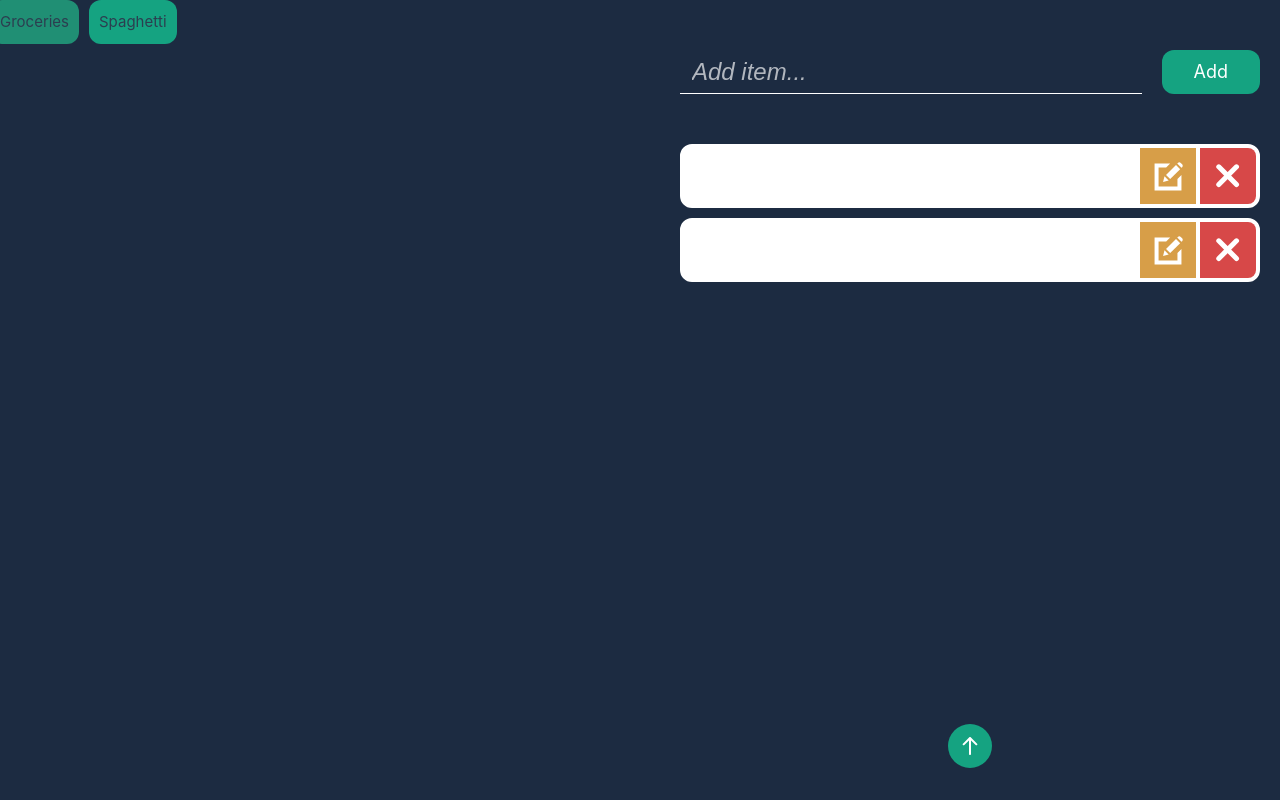
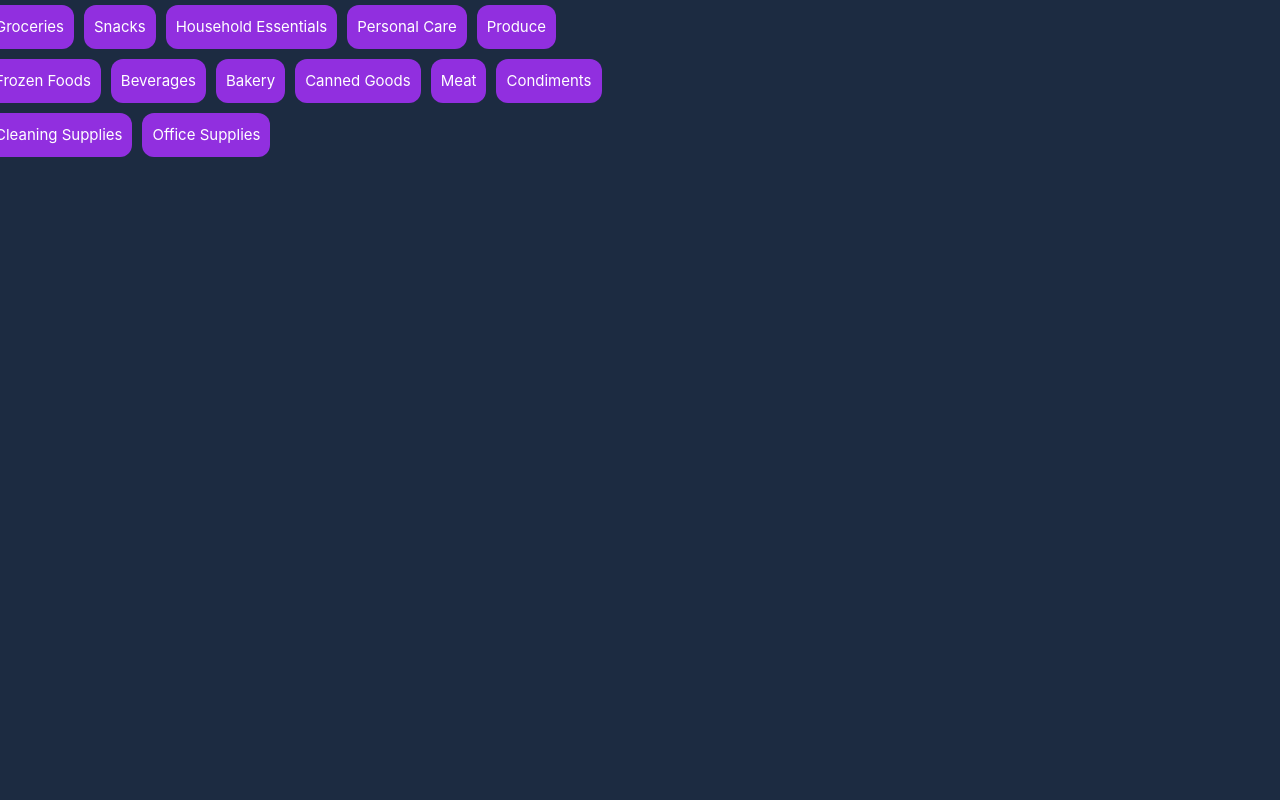
Before and after one commit to Dk3o/Todo, a Vue app: page / in a window 1280 px wide. Built offline with nearby package versions, Linux system fonts and the light colour scheme.

Commit message:
adding card

```diff
--- a/src/App.vue
+++ b/src/App.vue
@@ -5,7 +5,6 @@
   import { useTodoStore } from '@/stores/todo';
 
   const todoStore = useTodoStore()
-    const { list } = todoStore
 
   const scroll = ref();
 
@@ -22,11 +21,13 @@ const scrollToTop = () => {
     <div class="container">
       <div class="wrapper">
         <div class="test">
-          <Card  v-for="(card, index) in list" :key="index" :card="card" :position="index" />
+          <Card  v-for="(card, index) in todoStore.list" :key="index" :card="card" :categoryIndex="index" />
         </div>
       </div>
       <div class="wrapper">
-        <CardContainer />
+        <template v-if="todoStore.isCategoryClicked">
+          <CardContainer />
+        </template>
       </div>
     </div>
   </main>
--- a/src/components/Card.vue
+++ b/src/components/Card.vue
@@ -1,16 +1,24 @@
 <script setup>
+    import { ref } from 'vue'
+    import { useTodoStore } from '@/stores/todo';
+    const todoStore = useTodoStore();
+
+    const isActive = ref(false)
+
     var props = defineProps({
         card: Object,
-        position: Number
+        categoryIndex: Number
     })
 
-    const loadContent = () => {
-        console.log(props.position)
+    const loadContent = (e) => {
+        todoStore.selectedCategory(props.categoryIndex)
+        isActive.value = !isActive.value
+        console.log(e)
     }
 </script>
 <template>
-    <div class="card" @click="loadContent">
-        <span class="card-name">{{ card.category }}</span>
+    <div class="card" :class="{'card-active' : isActive}" @click="loadContent">
+        <span class="card-name ">{{ card.category }}</span>
     </div>
 </template>
 
@@ -18,14 +26,20 @@
     .card {
         width: auto;
         height: auto;
-        background-color: #15A381;
+        background-color: #912fdf;
+        color: #fff;
         padding: 10px;
         float: left;
-        margin-left: 10px;
+        margin: 5px;
         border-radius: 12px;
     }
 
     .card:hover {
-        background-color: #208f74;
+        background-color: #a30ea7;
+        cursor: pointer;
+    }
+
+    .card-active {
+        background-color: #912fdf;
     }
 </style>
--- a/src/components/TodoInput.vue
+++ b/src/components/TodoInput.vue
@@ -2,7 +2,11 @@
     // import { ref } from 'vue'
     import { useTodoStore } from '../stores/todo'
     const todoStore = useTodoStore()
-    const { handleInput } = todoStore
+    const { handleInput, selectedCategory } = todoStore
+
+    const input = () => {
+        todoStore.handleInput(todoStore.selectedCategory)
+    }
 
 </script>
 
@@ -11,7 +15,7 @@
         class="input-field"
         placeholder="Add item..."
         v-model="todoStore.inputText"
-        @keydown.enter.prevent="handleInput"
+        @keydown.enter.prevent="input"
     />
 </template>
 
--- a/src/components/TodoList.vue
+++ b/src/components/TodoList.vue
@@ -4,20 +4,19 @@
     import { ref, watch, watchEffect } from 'vue'
 
     const todoStore = useTodoStore()
-    const { list } = todoStore
 
     const scroll = ref()
     const todolist = ref(0)
-
     const scrollToBottom = () => {
         scroll.value = document.querySelector('.todo-list')
         scroll.value.scrollTop = scroll.value.scrollHeight
     }
 
     watchEffect(() => {
-        if (list.length > todolist.value) {
+        if (todoStore.selectedCategoryList.length > todolist.value) {
             setTimeout(scrollToBottom, 500);
-            todolist.value = list.length;
+            todolist.value = todoStore.selectedCategoryList.length;
+            console.log(todolist.value)
         }
     });
 
@@ -25,7 +24,7 @@
 
 <template>
     <div class="todo-list" ref="scroll">
-        <TodoItem v-for="(item, index) in list" :key="index" :item="item" :position="index"/>
+        <TodoItem v-for="(item, index) in todoStore.selectedCategoryList" :key="index" :item="item"/>
     </div>
 </template>
 
--- a/src/stores/todo.js
+++ b/src/stores/todo.js
@@ -4,24 +4,150 @@ import { defineStore } from "pinia";
 export const useTodoStore = defineStore('todo', () => {
 
     const inputText = ref('');
+    const selectedCategoryList = ref([])
+    const isCategoryClicked = ref(false)
     const categoryIndex = ref(null)
     const list = ref([
         {
             category: "Groceries",
             items: [
-              { name: "Item 1", status: true },
-              { name: "Item 2", status: false },
-              { name: "Item 3", status: true }
+              { name: "Milk", status: true },
+              { name: "Butter", status: false },
+              { name: "Sugar", status: true }
             ]
         },
         {
-            category: "Spaghetti",
+            category: "Snacks",
             items: [
-              { name: "Item 4", status: false },
-              { name: "Item 5", status: true }
+              { name: "Chips", status: false },
+              { name: "Marabou", status: true }
+            ]
+        },
+        {
+            category: "Household Essentials",
+            items: [
+                { name: "Toilet Paper", status: true },
+                { name: "Dish Soap", status: false },
+                { name: "Trash Bags", status: true }
+            ]
+        },
+        {
+            category: "Personal Care",
+            items: [
+                { name: "Shampoo", status: true },
+                { name: "Toothpaste", status: true },
+                { name: "Body Wash", status: false }
+            ]
+        },
+        {
+            category: "Produce",
+            items: [
+                { name: "Apples", status: true },
+                { name: "Bananas", status: true },
+                { name: "Lettuce", status: false }
+            ]
+        },
+        {
+            category: "Frozen Foods",
+            items: [
+                { name: "Frozen Pizza", status: true },
+                { name: "Ice Cream", status: false },
+                { name: "Frozen Vegetables", status: true }
+            ]
+        },
+        {
+            category: "Beverages",
+            items: [
+                { name: "Water Bottles", status: true },
+                { name: "Soda", status: false },
+                { name: "Tea Bags", status: true }
+            ]
+        },
+        {
+            category: "Bakery",
+            items: [
+                { name: "Bread", status: true },
+                { name: "Bagels", status: false },
+                { name: "Croissants", status: true }
+            ]
+        },
+        {
+            category: "Canned Goods",
+            items: [
+                { name: "Soup", status: true },
+                { name: "Beans", status: false },
+                { name: "Tomatoes", status: true }
+            ]
+        },
+        {
+            category: "Meat",
+            items: [
+                { name: "Chicken", status: true },
+                { name: "Beef", status: false },
+                { name: "Fish", status: true }
+            ]
+        },
+        {
+            category: "Condiments",
+            items: [
+                { name: "Ketchup", status: true },
+                { name: "Mustard", status: false },
+                { name: "Mayonnaise", status: true }
+            ]
+        },
+        {
+            category: "Cleaning Supplies",
+            items: [
+                { name: "All-Purpose Cleaner", status: true },
+                { name: "Laundry Detergent", status: false },
+                { name: "Bleach", status: true }
+            ]
+        },
+        {
+            category: "Office Supplies",
+            items: [
+                { name: "Printer Paper", status: true },
+                { name: "Pens", status: false },
+                { name: "Notebooks", status: true }
             ]
         }
     ]);
+
+    //Todo redo and refactoring list:
+    // {
+    //     "categories": [
+    //       {
+    //         "id": 1,
+    //         "name": "Work",
+    //         "items": [
+    //           { "id": 1, "name": "Finish report", "status": false },
+    //           { "id": 2, "name": "Prepare presentation", "status": true },
+    //           { "id": 3, "name": "Schedule meeting", "status": false },
+    //           { "id": 4, "name": "Send emails", "status": true },
+    //           { "id": 5, "name": "Review code", "status": false }
+    //         ]
+    //       },
+    //       {
+    //         "id": 2,
+    //         "name": "Personal",
+    //         "items": [
+    //           { "id": 6, "name": "Go for a run", "status": true },
+    //           { "id": 7, "name": "Read a book", "status": false },
+    //           { "id": 8, "name": "Call mom", "status": false },
+    //           { "id": 9, "name": "Cook dinner", "status": true },
+    //           { "id": 10, "name": "Watch a movie", "status": false }
+    //         ]
+    //       }
+    //     ]
+    //   }
+
+    const selectedCategory = (index) => {
+        if(list.value != null && list.value.length > 0) {
+            selectedCategoryList.value = list.value[index].items;
+            isCategoryClicked.value = true
+            categoryIndex.value = index
+        }
+    }
 
     // cons handleAddCategory = () {
 
@@ -30,7 +156,7 @@ export const useTodoStore = defineStore('todo', () => {
 
     const handleInput = () => {
         if (inputText.value !== '') {
-            list.value.push({name: inputText.value});
+            list.value[categoryIndex.value].items.push({name: inputText.value});
         }
 
         inputText.value = ''
@@ -48,5 +174,5 @@ export const useTodoStore = defineStore('todo', () => {
 
     }
 
-    return { inputText, list, handleInput, handleAddButton, handleEditItem, handleDeleteItem, scrollTo }
+    return { inputText, list, selectedCategoryList, isCategoryClicked, handleInput, handleAddButton, handleEditItem, handleDeleteItem, scrollTo, selectedCategory }
 })
```
